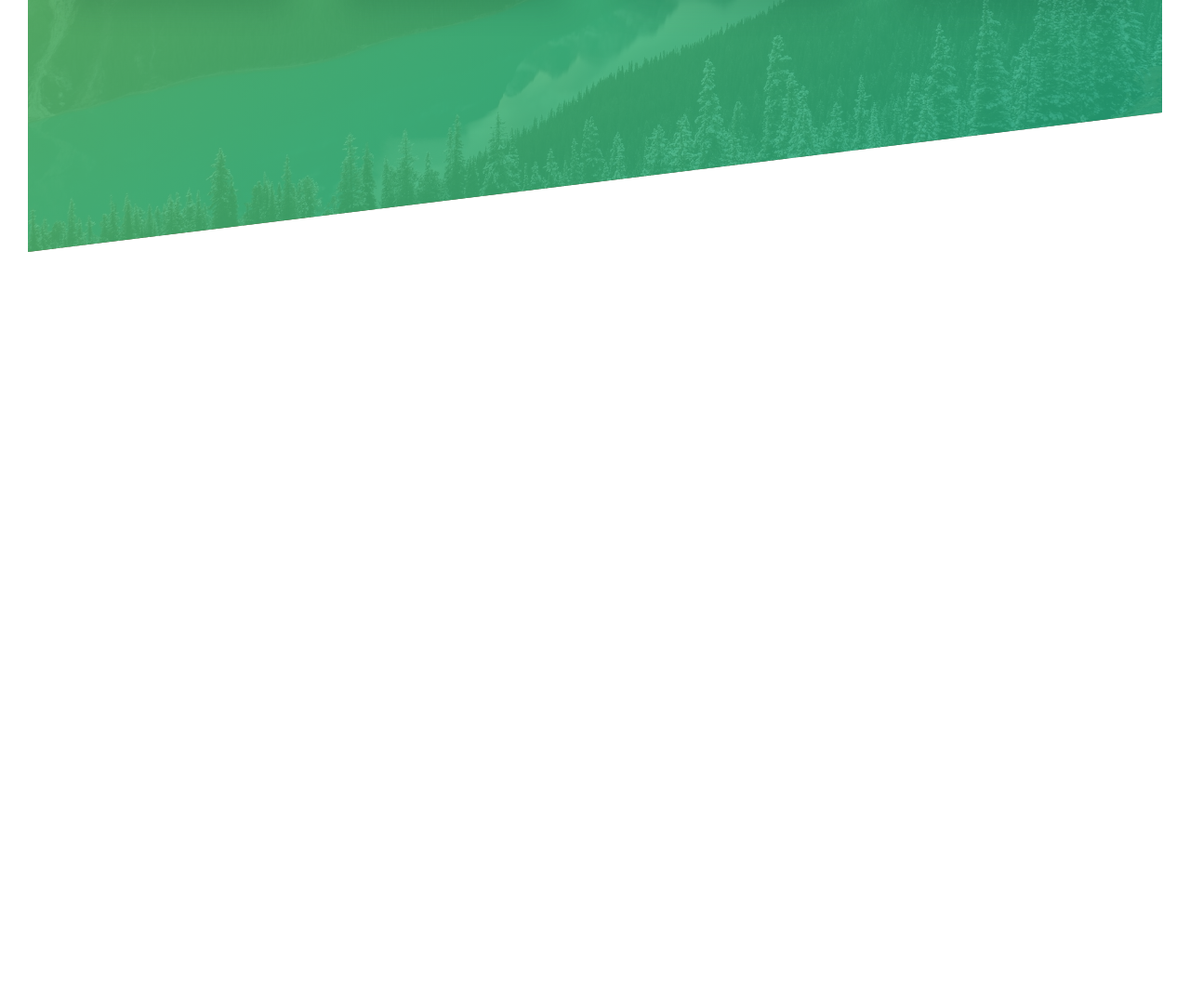
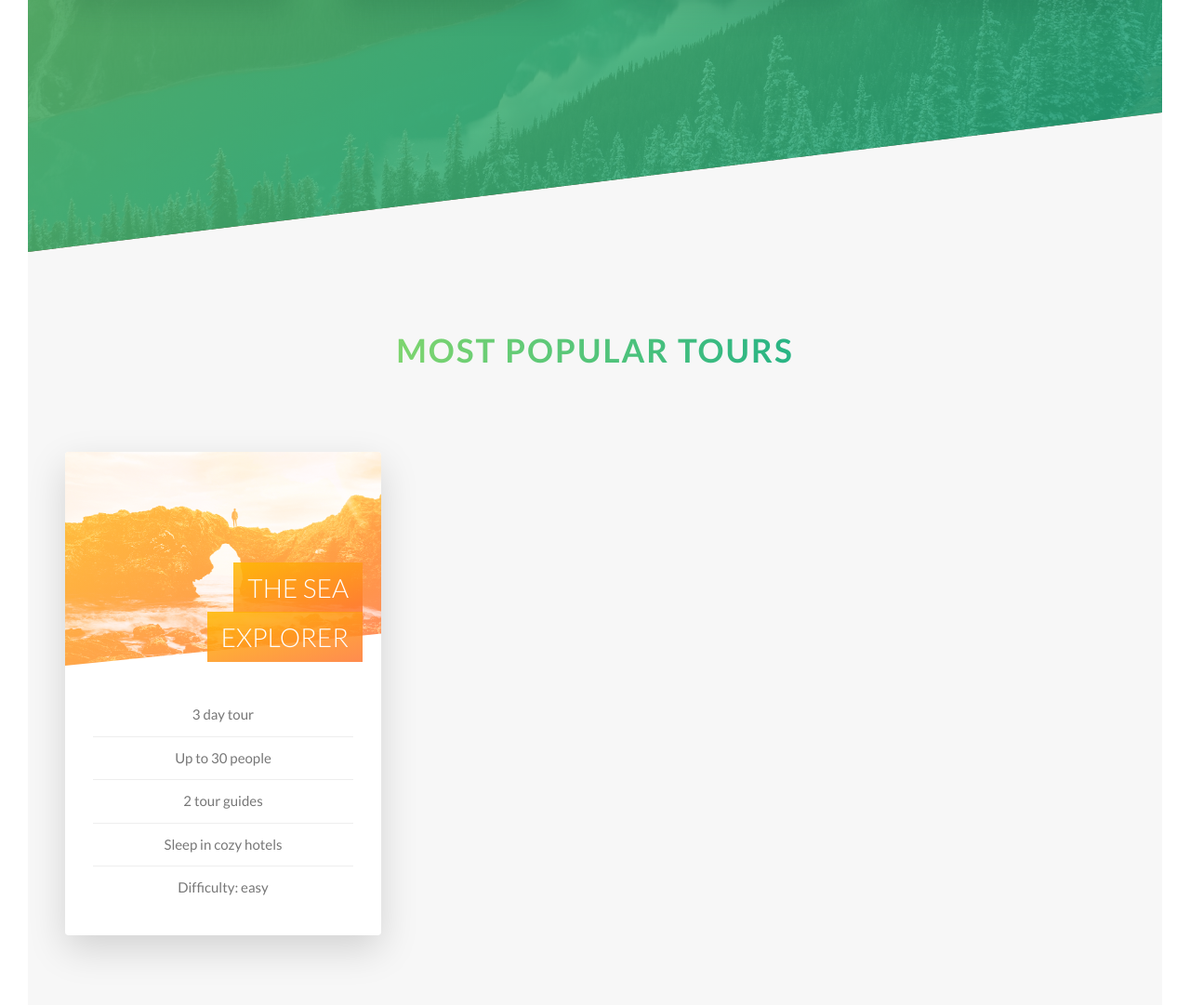
Before and after one commit to singersargent/advanced-css, a website: page Natours/app/index.html in a window 1280 px wide. Shown: the part 2026-3107 px from the top of the page at 93% size. Before the commit the page ends 2297 px from the top, so only its background shows below. Drawn offline with Linux system fonts and the light colour scheme.

Commit message:
Created and styled the front side of 1 card (out of 3). Still need to do the back.

```diff
--- a/Natours/app/index.html
+++ b/Natours/app/index.html
@@ -105,6 +105,47 @@
                 </div>
             </div>
         </section>
+
+        <section class="section-tours">
+            <div class="u-center-text u-margin-bottom-big">
+                <h2 class="heading-secondary">
+                    Most popular tours
+                </h2>
+            </div>
+
+            <div class="row">
+                <div class="col-1-of-3">
+                    <div class="card">
+                        <div class="card__side card__side--front">
+                            <div class="card__picture card__picture--1">&nbsp;</div>
+                            <h4 class="card__heading">
+                                <span class="card__heading-span card__heading-span--1">
+                                    The Sea Explorer
+                                </span>
+                            </h4>
+                            <div class="card__details">
+                                <ul>
+                                    <li>3 day tour</li>
+                                    <li>Up to 30 people</li>
+                                    <li>2 tour guides</li>
+                                    <li>Sleep in cozy hotels</li>
+                                    <li>Difficulty: easy</li>
+                                </ul>
+                            </div>
+                        </div>
+                        <div class="card__side card__side--back card__side--back-1">
+                            BACK
+                        </div>
+                    </div>
+                </div>
+                <div class="col-1-of-3">
+
+                </div>
+                <div class="col-1-of-3">
+
+                </div>
+            </div>
+        </section>
     </main>
 
     <!-- column examples
--- a/Natours/app/sass/abstract/_variables.scss
+++ b/Natours/app/sass/abstract/_variables.scss
@@ -4,8 +4,15 @@ $color-primary-light: #7ed56f;
 $color-primary-dark: #28b485;
 $color-primary-superdark: #033d25;
 
+$color-secondary-light: #ffb900;
+$color-secondary-dark: #ff7730;
+
+$color-tertiary-light: #2998ff;
+$color-tertiary-dark: #5643fa;
+
 $color-white: #fff;
 $color-grey-light-1: #f7f7f7;
+$color-grey-light-2: #eee;
 $color-grey-dark: #777;
 $color-black: #000;
 
--- /dev/null
+++ b/Natours/app/sass/components/_card.scss
@@ -0,0 +1,106 @@
+.card {
+   // FUNCTIONALITY
+   -moz-perspective: 150rem;
+   -webkit-perspective: 150rem;
+   height: 52rem;
+   perspective: 150rem;
+   position: relative;
+
+   &__side {
+      backface-visibility: hidden;
+      border-radius: 4px;
+      box-shadow: 0 1.5rem 4rem rgba($color-black, .15);
+      font-size: 2rem;
+      height: 52rem;
+      left: 0;
+      overflow: hidden;
+      position: absolute;
+      top: 0;
+      transition: all .8s ease;
+      width: 100%;
+
+      &--front {
+         background-color: $color-white;
+      }
+
+      &--back {
+         transform: rotateY(180deg);
+
+         &-1 { background-image: linear-gradient(to right bottom, $color-secondary-light, $color-secondary-dark); }
+         &-2 { background-image: linear-gradient(to right bottom, $color-primary-light, $color-primary-dark); }
+         &-3 { background-image: linear-gradient(to right bottom, $color-tertiary-light, $color-tertiary-dark); }
+      }
+   }
+
+   &:hover &__side--front {
+      transform: rotateY(-180deg);
+   }
+
+   &:hover &__side--back {
+      transform: rotateY(0deg);
+   }
+
+
+   // FRONT SIDE STYLING
+
+   &__picture {
+      -moz-clip-path: polygon(0 0, 100% 0, 100% 85%, 0 100%);
+      -webkit-clip-path: polygon(0 0, 100% 0, 100% 85%, 0 100%);
+      background-blend-mode: screen;
+      background-position: top;
+      background-size: cover;
+      clip-path: polygon(0 0, 100% 0, 100% 85%, 0 100%);
+      height: 23rem;
+
+      &--1 {
+         background-image:
+            linear-gradient(to right bottom, $color-secondary-light, $color-secondary-dark),
+            url(../img/nat-5.jpg);
+      }
+   }
+
+   &__heading {
+      color: $color-white;
+      font-size: 2.8rem;
+      font-weight: 300;
+      position: absolute;
+      right: 2rem;
+      text-align: right;
+      text-transform: uppercase;
+      top: 12rem;
+      width: 75%;
+   }
+
+   &__heading-span {
+      padding: 1rem 1.5rem;
+      line-height: 1.9;
+      box-decoration-break: clone;
+      -webkit-box-decoration-break: clone;
+
+      &--1 {
+         background-image:
+            linear-gradient(to right bottom,
+            rgba($color-secondary-light, .85),
+            rgba($color-secondary-dark, .85));
+      }
+   }
+
+   &__details {
+      padding: 3rem;
+
+      ul{
+         list-style: none;
+         width: 100%;
+         margin: 0 auto;
+
+         li {
+            text-align: center;
+            font-size: 1.5rem;
+            padding: 1rem;
+            &:not(:last-child) {
+               border-bottom: 1px solid $color-grey-light-2;
+            }
+         }
+      }
+   }
+}
--- a/Natours/app/sass/layout/_header.scss
+++ b/Natours/app/sass/layout/_header.scss
@@ -1,4 +1,6 @@
 .header {
+   -moz-clip-path: polygon(0 0, 100% 0, 100% 80%, 0 100%);
+   -webkit-clip-path: polygon(0 0, 100% 0, 100% 80%, 0 100%);
    background-image: linear-gradient(to right bottom, rgba($color-primary-light, 0.8), rgba($color-primary-dark, 0.8)), url(../img/hero.jpg);
    background-position: top;
    background-size: cover;
--- a/Natours/app/sass/main.scss
+++ b/Natours/app/sass/main.scss
@@ -12,6 +12,7 @@
 @import "components/button";
 @import "components/composition";
 @import "components/feature-box";
+@import "components/card";
 
 @import "layout/header";
 @import "layout/grid";
--- a/Natours/app/sass/pages/_home.scss
+++ b/Natours/app/sass/pages/_home.scss
@@ -8,11 +8,17 @@
    background-image: linear-gradient(to right bottom, rgba($color-primary-light, 0.8), rgba($color-primary-dark, 0.8)), url(../img/nat-4.jpg);
    background-position: top;
    background-size: cover;
+   margin-top: -10rem;
    padding: 20rem 0;
    transform: skewY(-7deg);
-   margin-top: -10rem;
 
    & > * {
       transform: skewY(7deg);
    }
 }
+
+.section-tours {
+   background-color: $color-grey-light-1;
+   margin-top: -10rem;
+   padding: 25rem 0 50rem 0;
+}
```
Also changed, not shown: Natours/app/css/style.css.
